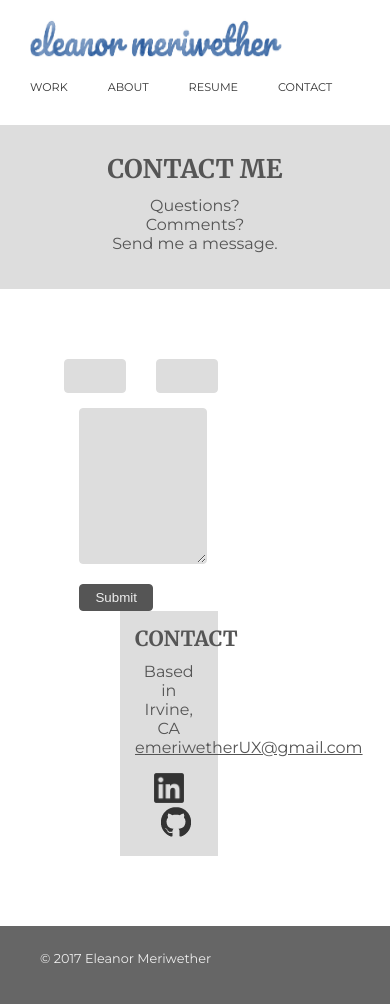
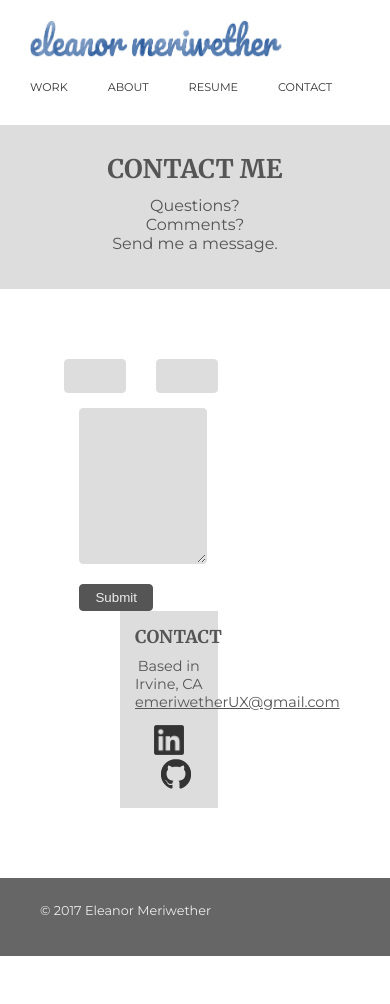
Before and after one commit to emeriwether/emeriwether.github.io, a Jekyll site: the page built from contact.html, in a window 390 px wide. Built offline with Jekyll 4.4.1, drawn with Linux system fonts in a browser that asks for light colours; nearby versions of some CDN libraries; after the commit the page ends 956 px from its top, so only the background shows below that.

Commit message:
add styling for contact info for 1053 media query

```diff
--- a/css/styles.css
+++ b/css/styles.css
@@ -146,8 +146,8 @@ section.contactInfo > div:nth-child(2) { margin-left: 60px;  background-color: #
 
 section.contactInfo #form input[type=text] { border: 1px solid #ddd; border-radius: 4px;  height: 30px; width: 35%; background-color: #ddd; margin-bottom: 15px; }
 section.contactInfo #form input:nth-child(2) { margin-left: 25px; }
+section.contactInfo #form input[type=submit] {display: block; margin-top: 20px; margin-left: 12%; color: #eee; background-color: #555; border: 1px solid #555; padding: 5px 15px; border-radius: 4px;}
 section.contactInfo #form textarea { border: 1px solid #ddd; border-radius: 4px; max-width: 75%; width: 75%; height: 150px; display: block; margin-left: 12%; background-color: #ddd; }
-section.contactInfo #form input[type=submit] {display: block; margin-top: 20px; margin-left: 12%; color: #eee; background-color: #555; border: 1px solid #555; padding: 5px 15px; border-radius: 4px;}
 
 section.contactInfo #info div img { width: 30px; height: 30px; }
 section.contactInfo #info div a:nth-child(2) img { padding-left: 15px; }
@@ -175,6 +175,10 @@ MEDIA QUERIES
     /* About Me */
     section.main article div h2 { font-size: 1.4em; }
     section.main article div p { padding-top: 55px; }
+
+    /*Contact*/
+    section.contactInfo #info h3 { font-size: 1.1em;}
+    section.contactInfo #info p { font-size: .9em;}
 }
 
 @media screen and (max-width: 948px) {
```
